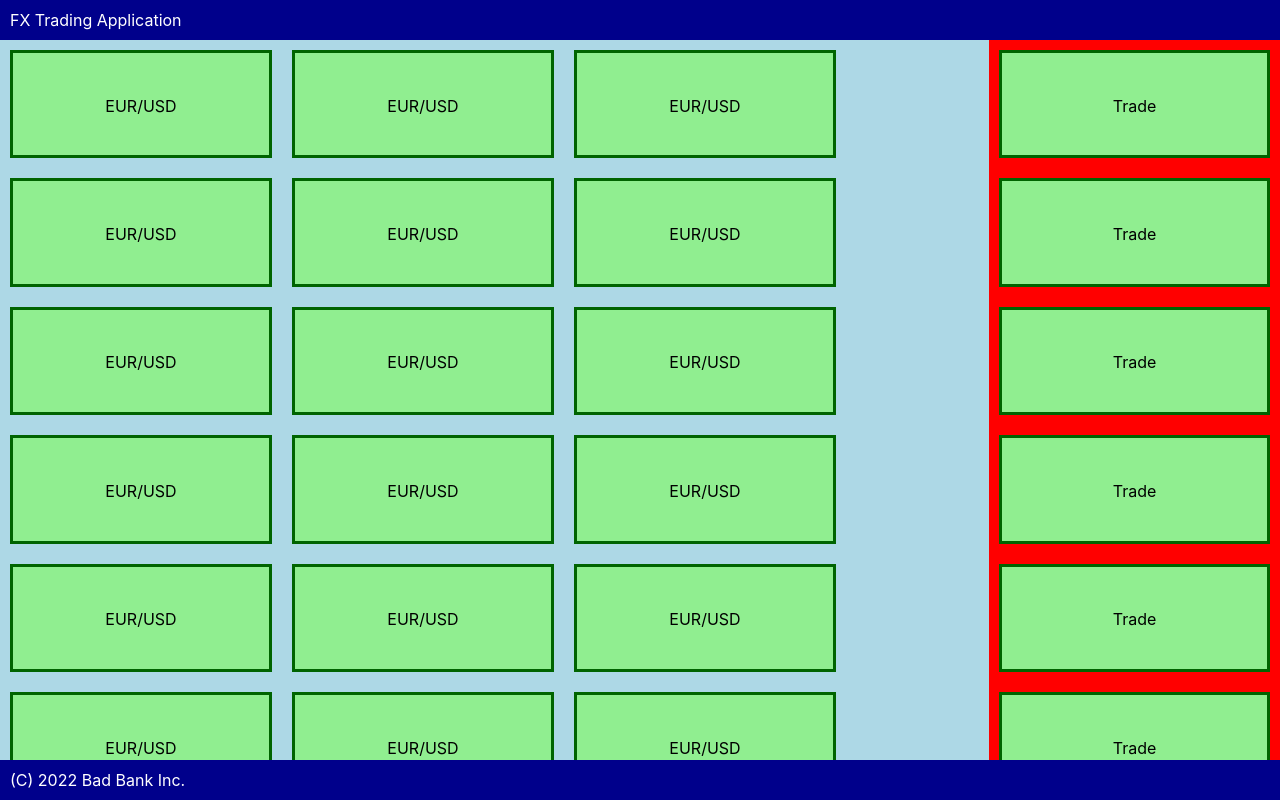
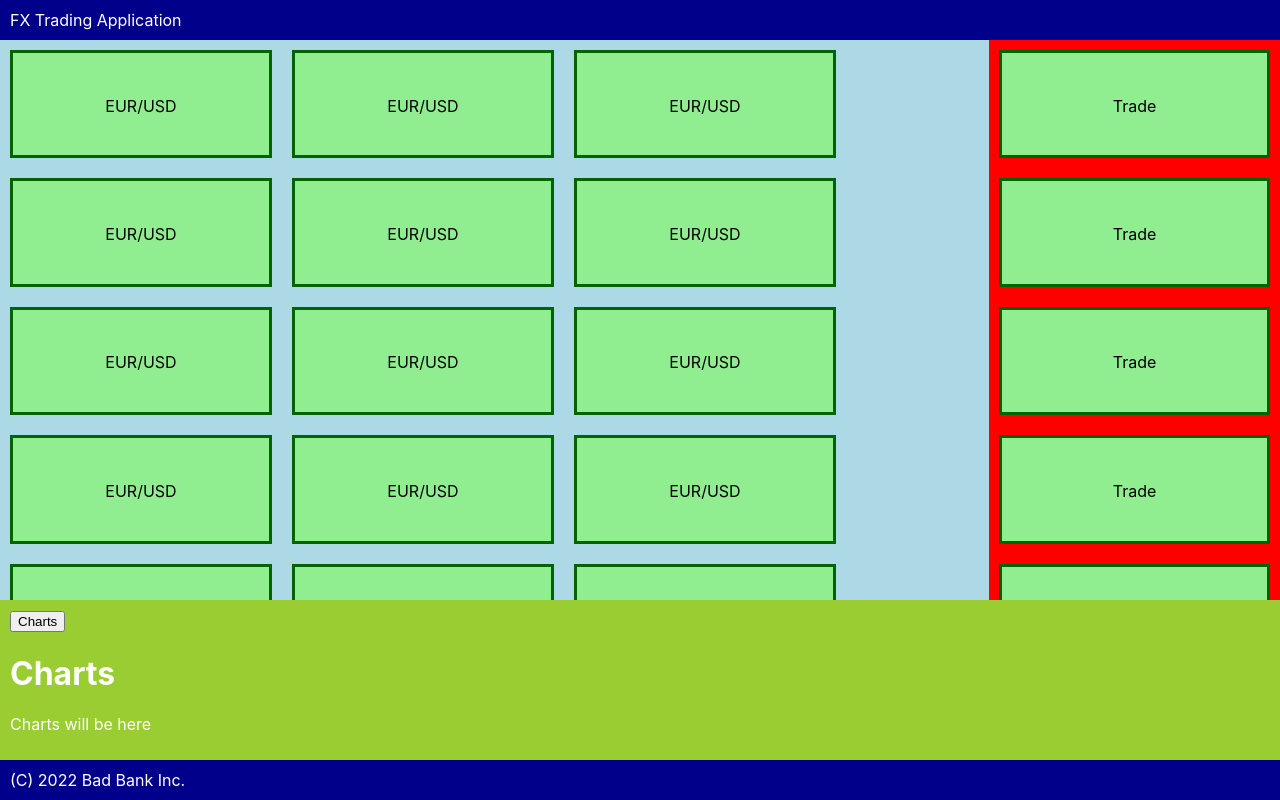
Before and after one commit to frankmathy/AppLayoutTest, a React (Create React App) app: page / in a window 1280 px wide. Built offline with nearby package versions, Linux system fonts and the light colour scheme; the HTML template or start-up script is replaced by a standard one.

Commit message:
Finished layout finally :-)

```diff
--- a/src/App.js
+++ b/src/App.js
@@ -1,13 +1,15 @@
-import './App.css';
-import HeaderFooter from './HeaderFooter';
-import MainArea from './MainArea';
+import "./App.css";
+import HeaderFooter from "./HeaderFooter";
+import MainArea from "./MainArea";
+import Charts from "./Charts";
 
 function App() {
   return (
     <div className="App">
-      <HeaderFooter message="FX Trading Application"/>
-      <MainArea/>
-      <HeaderFooter message="(C) 2022 Bad Bank Inc."/>
+      <HeaderFooter message="FX Trading Application" />
+      <MainArea />
+      <Charts />
+      <HeaderFooter message="(C) 2022 Bad Bank Inc." />
     </div>
   );
 }
--- /dev/null
+++ b/src/Charts.css
@@ -0,0 +1,7 @@
+.Charts {
+    background-color: yellowgreen;
+    flex: 0 1 auto;
+    color: white;
+    width: 100%;
+    padding: 10px;
+}
--- /dev/null
+++ b/src/Charts.js
@@ -0,0 +1,20 @@
+import { useState } from "react";
+import "./Charts.css";
+
+const Charts = () => {
+  const [visible, setVisible] = useState(true);
+
+  return (
+    <div class="Charts">
+      <button onClick={() => setVisible(!visible)}>Charts</button>
+      {visible && (
+        <div>
+          <h1>Charts</h1>
+          <p>Charts will be here</p>
+        </div>
+      )}
+    </div>
+  );
+};
+
+export default Charts;
```
